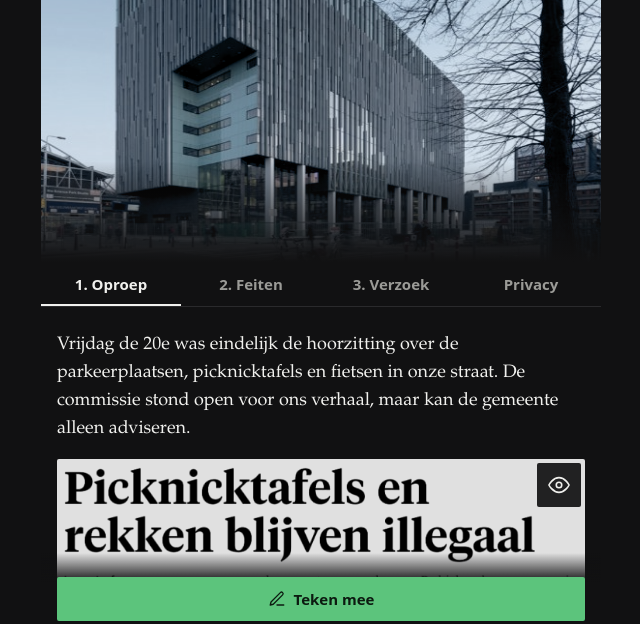
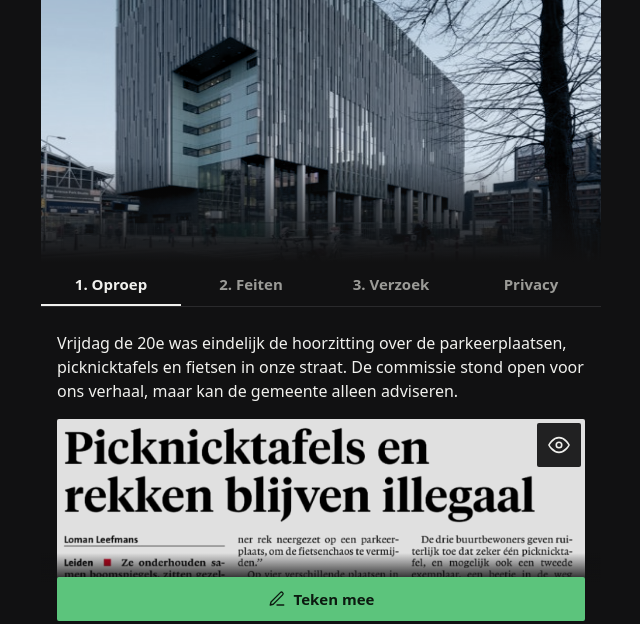
Before and after one commit to pljvp/picknick, a plain HTML site: page handtekeningen.html in a window 1280 px wide. Shown: the part 163-787 px from the top of the page, without its empty margins (319-959 px from the left). Drawn offline with Linux system fonts and the light colour scheme.

Commit message:
correct font

```diff
--- a/handtekeningen.html
+++ b/handtekeningen.html
@@ -40,7 +40,7 @@
   /* Inhoud */
   .panel { padding:24px 16px 120px; }
   .panel[hidden] { display:none; }
-  .story { margin:0 0 16px; font:400 18px/28px var(--serif); }
+  .story { margin:0 0 16px; font:400 16px/24px var(--sans); }
   .story:last-child { margin-bottom:0; }
   .item { display:grid; grid-template-columns:2.25em 1fr; gap:8px; margin:0 0 16px; }
   .num { padding-top:2px; font:400 13px/20px var(--mono); color:var(--muted); font-variant-numeric:tabular-nums; }
```
